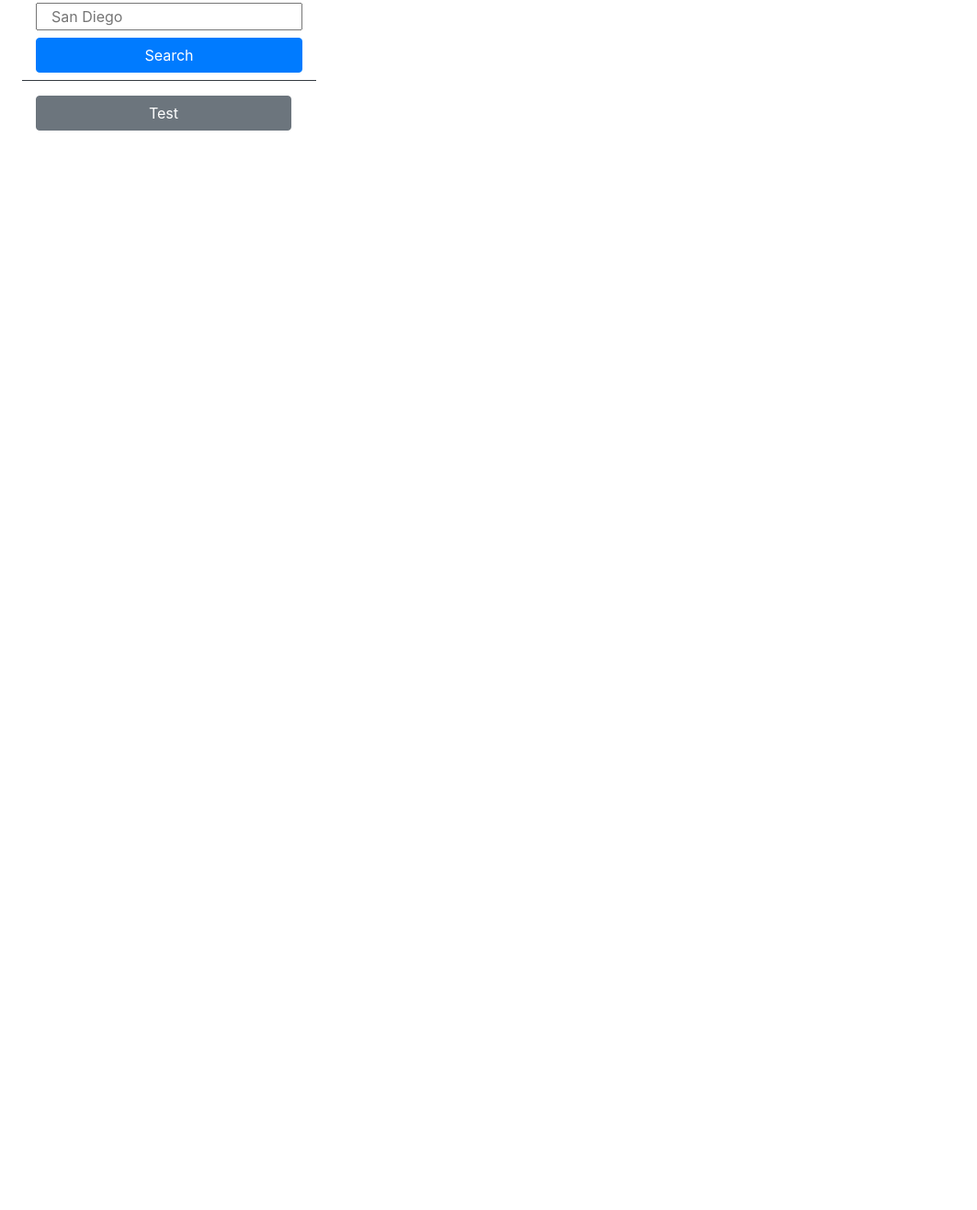
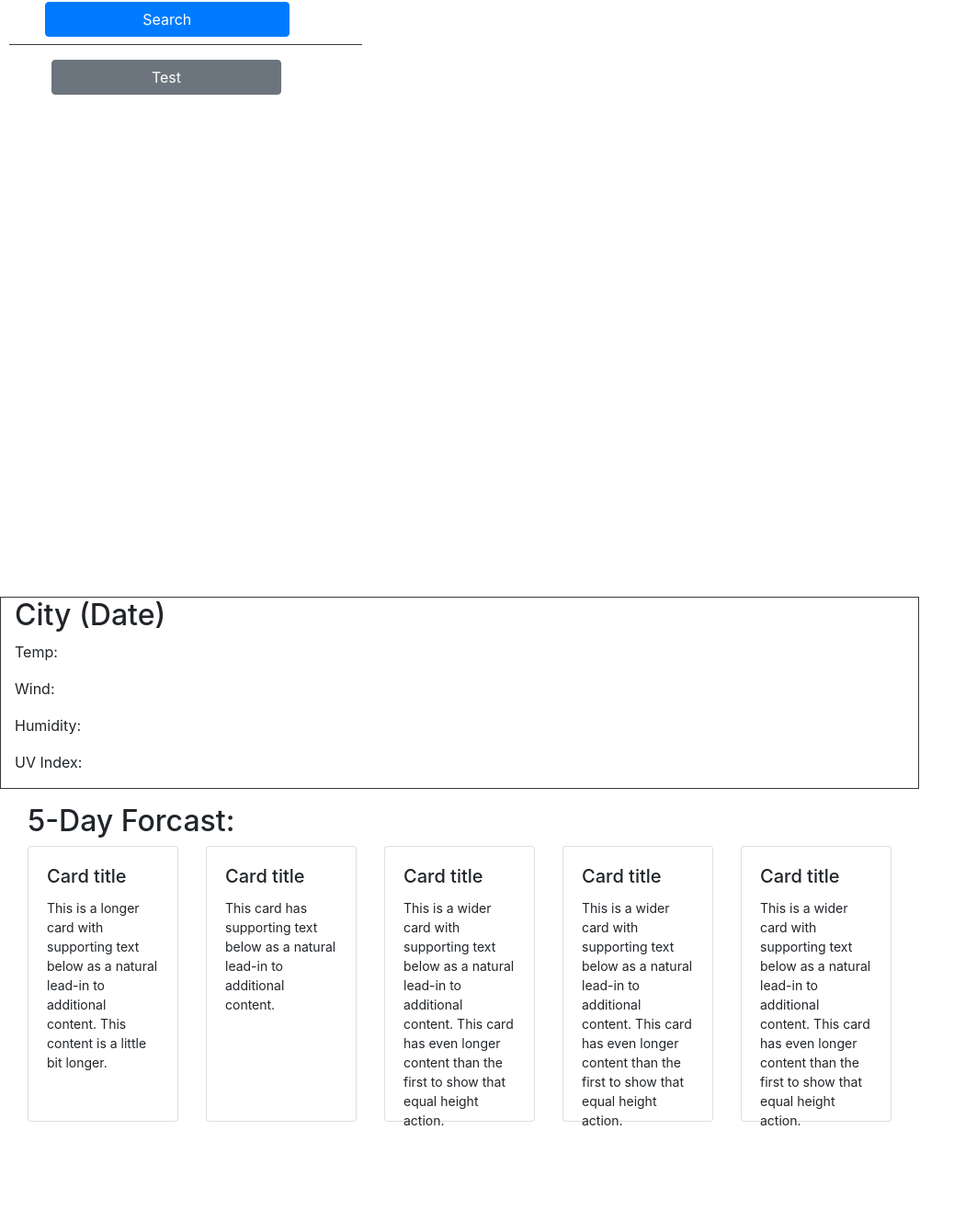
Before and after one commit to jorross/jross_weather_dashboard, a plain HTML site: page index.html in a window 1280 px wide. Shown: the part 190-1506 px from the top of the page at 92% size, without its empty margins (0-1063 px from the left). Before the commit the page ends 878 px from the top, so only its background shows below. Drawn offline with nearby package versions, Linux system fonts and the light colour scheme.

Commit message:
changed html into container layout to achieve the desired look:

```diff
--- a/Assets/css/style.css
+++ b/Assets/css/style.css
@@ -1,5 +1,9 @@
 header h1 {
     min-height: 100px;
+}
+
+#searchDiv {
+    max-height: 150px;
 }
 
 #searchListDiv {
@@ -9,3 +13,26 @@ header h1 {
 #searchListDiv button {
     min-width: 250px;
 }
+
+#searchContainer {
+    display: inline-block;
+    min-height: 100%;
+    max-width: 30%;
+    margin-left: 10px;
+}
+
+#dashContainer {
+    display: inline-block;
+    min-height: 100%;
+    max-width: 1000px;
+    margin: 0px;
+}
+
+.card {
+    max-width: 100%;
+    max-height: 300px;
+}
+
+.card-text {
+    font-size: 14px;
+}
--- a/index.html
+++ b/index.html
@@ -1,5 +1,6 @@
 <!DOCTYPE html>
 <html lang="en">
+
 <head>
     <meta charset="UTF-8">
     <meta http-equiv="X-UA-Compatible" content="IE=edge">
@@ -8,27 +9,78 @@
     <link rel="stylesheet" href="https://cdnjs.cloudflare.com/ajax/libs/twitter-bootstrap/4.5.0/css/bootstrap.min.css">
     <link rel="stylesheet" href="./Assets/css/style.css">
 </head>
+
 <body>
     <header>
         <h1 class="bg-primary d-flex justify-content-center align-items-center">Weather Dashboard</h1>
     </header>
     <main>
-        <div id="searchDiv" class="mx-4 col-3 border-bottom border-dark">
-            <h2 class="col-12">Search for a city:</h2>
-            <input id="cityInput" class="col-12" placeholder="San Diego" />
-            <button id="searchBtn" class="my-2 btn btn-primary col-12">Search</button>
+        <div class="container" id="searchContainer">
+            <div id="outerDiv" class="row">
+                <div id="searchDiv" class="col-12 border-bottom border-dark">
+                    <h2 class="col-12 mx-4">Search for a city:</h2>
+                    <input id="cityInput" class="col-9 mx-4" placeholder="San Diego" />
+                    <button id="searchBtn" class="col-9 my-2 mx-4 btn btn-primary">Search</button>
+                </div>
+                <div id="searchListDiv" class="col-12 d-flex justify-content-center">
+                    <ul class="my-3 col-12" id="searchList">
+                        <button class="btn btn-secondary col-9 mx-3">Test</button>
+                    </ul>
+                </div>
+            </div>
         </div>
-        <div id="searchListDiv" class="mx-4 row d-flex justify-content-start">
-            <ul class="my-3 col-3" id="searchList">
-                <button class="btn btn-secondary col-12">Test</button>
-            </ul>
+        <div class="container" id="dashContainer">
+            <div id="outerDiv" class="row">
+                <div id="cityReport" class="col-12 border border-dark">
+                    <h2 class="">City (Date)</h2>
+                    <p>Temp:</p>
+                    <p>Wind:</p>
+                    <p>Humidity:</p>
+                    <p>UV Index:</p>
+                </div>
+                <div id="searchListDiv" class="col-12 d-flex justify-content-center">
+                    <ul class="my-3 col-12" id="5DayForcast">
+                        <h2 class="">5-Day Forcast:</h2>
+                        <div class="card-deck">
+                            <div class="card">
+                              <div class="card-body">
+                                <h5 class="card-title">Card title</h5>
+                                <p class="card-text">This is a longer card with supporting text below as a natural lead-in to additional content. This content is a little bit longer.</p>
+                              </div>
+                            </div>
+                            <div class="card">
+                              <div class="card-body">
+                                <h5 class="card-title">Card title</h5>
+                                <p class="card-text">This card has supporting text below as a natural lead-in to additional content.</p>
+                              </div>
+                            </div>
+                            <div class="card">
+                              <div class="card-body">
+                                <h5 class="card-title">Card title</h5>
+                                <p class="card-text">This is a wider card with supporting text below as a natural lead-in to additional content. This card has even longer content than the first to show that equal height action.</p>
+                              </div>
+                            </div>
+                            <div class="card">
+                                <div class="card-body">
+                                  <h5 class="card-title">Card title</h5>
+                                  <p class="card-text">This is a wider card with supporting text below as a natural lead-in to additional content. This card has even longer content than the first to show that equal height action.</p>
+                                </div>
+                              </div>
+                              <div class="card">
+                                <div class="card-body">
+                                  <h5 class="card-title">Card title</h5>
+                                  <p class="card-text">This is a wider card with supporting text below as a natural lead-in to additional content. This card has even longer content than the first to show that equal height action.</p>
+                                </div>
+                              </div>
+                          </div>
+                    </ul>
+                </div>
+            </div>
         </div>
     </main>
-    <script
-      src="https://code.jquery.com/jquery-3.5.1.min.js"
-      integrity="sha256-9/aliU8dGd2tb6OSsuzixeV4y/faTqgFtohetphbbj0="
-      crossorigin="anonymous"
-    ></script>
+    <script src="https://code.jquery.com/jquery-3.5.1.min.js"
+        integrity="sha256-9/aliU8dGd2tb6OSsuzixeV4y/faTqgFtohetphbbj0=" crossorigin="anonymous"></script>
     <script src="./Assets/js/script.js"></script>
 </body>
+
 </html>
```
